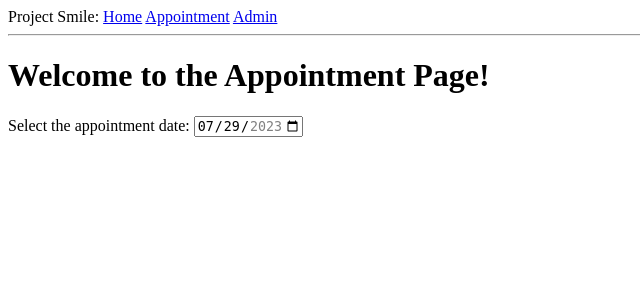
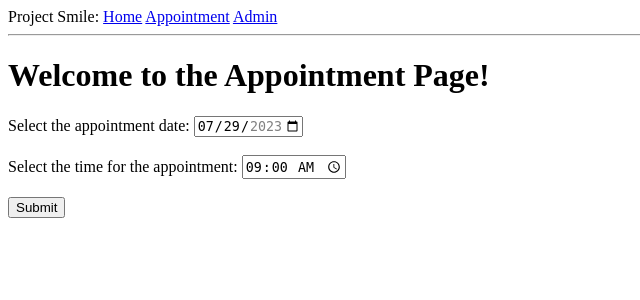
Before and after one commit to dom-aquino/project-smile, a Flask app: page /appointment in a window 1280 px wide. Shown: the top 300 px of the page, without its empty margins (0-640 px from the left). Run offline with Flask 3, Linux system fonts and the light colour scheme.

Commit message:
Add simple capture of the selected date and time

```diff
--- a/main_app/static/appointment.js
+++ b/main_app/static/appointment.js
@@ -18,7 +18,7 @@ function getMinDate(dateNow) {
 }
 
 function getMaxDate(minDate) {
-    let dateAfterOneMonth = addMonths(new Date(minDate), 1);
+    let dateAfterOneMonth = addMonths(new Date(minDate), 3);
     let month = String(dateAfterOneMonth.getMonth() + 1).padStart(2, '0');
     let day = String(dateAfterOneMonth.getDate()).padStart(2, '0');
     let year = dateAfterOneMonth.getFullYear();
@@ -30,11 +30,28 @@ function updateDateSelection() {
     let dateNow = new Date();
     let minDate = getMinDate(dateNow);
     let maxDate = getMaxDate(minDate);
-    const dateControl = document.querySelector('input[type="date"]');
+    const dateControl = document.querySelector('input[name="appt_date"]');
     dateControl.value = dateControl.min = minDate;
     dateControl.max = maxDate;
 }
 
+function updateTimeSelection() {
+    const timeControl = document.querySelector('input[name="appt_time"]');
+    timeControl.value = timeControl.min = "09:00";
+    timeControl.max = "18:00";
+}
+
 document.addEventListener("DOMContentLoaded", function() {
     updateDateSelection();
+    updateTimeSelection();
 });
+
+const submitButton = document.querySelector('input[name="submit"]');
+
+submitButton.addEventListener("click", function() {
+    console.log("Submit button is clicked.");
+    const dateControl = document.querySelector('input[name="appt_date"]');
+    const timeControl = document.querySelector('input[name="appt_time"]');
+    console.log("The selected date is:", dateControl.value);
+    console.log("The selected time is:", timeControl.value);
+});
--- a/main_app/templates/appointment.html
+++ b/main_app/templates/appointment.html
@@ -2,10 +2,24 @@
 
 {% block content %}
     <h1>Welcome to the Appointment Page!</h1>
-    <label>
-        Select the appointment date:
-        <input type="date" name="appointment_date"/>
-    </label>
+    <div>
+        <label>
+            Select the appointment date:
+            <input type="date" name="appt_date"/>
+        </label>
+    </div>
+    <div>
+    <br>
+    <div>
+        <label>
+            Select the time for the appointment:
+            <input type="time" name="appt_time" step="1800"/>
+        </label>
+    </div>
+    <br>
+    <div>
+        <input type="button" name="submit" value="Submit"/>
+    </div>
 {% endblock %}
 
 {% block script %}
```
